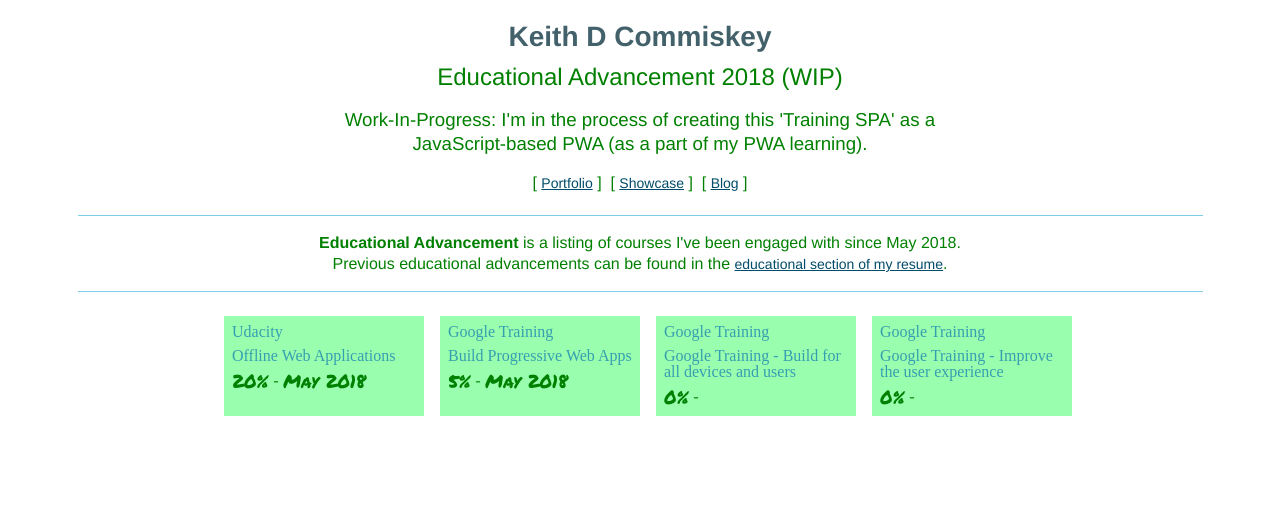
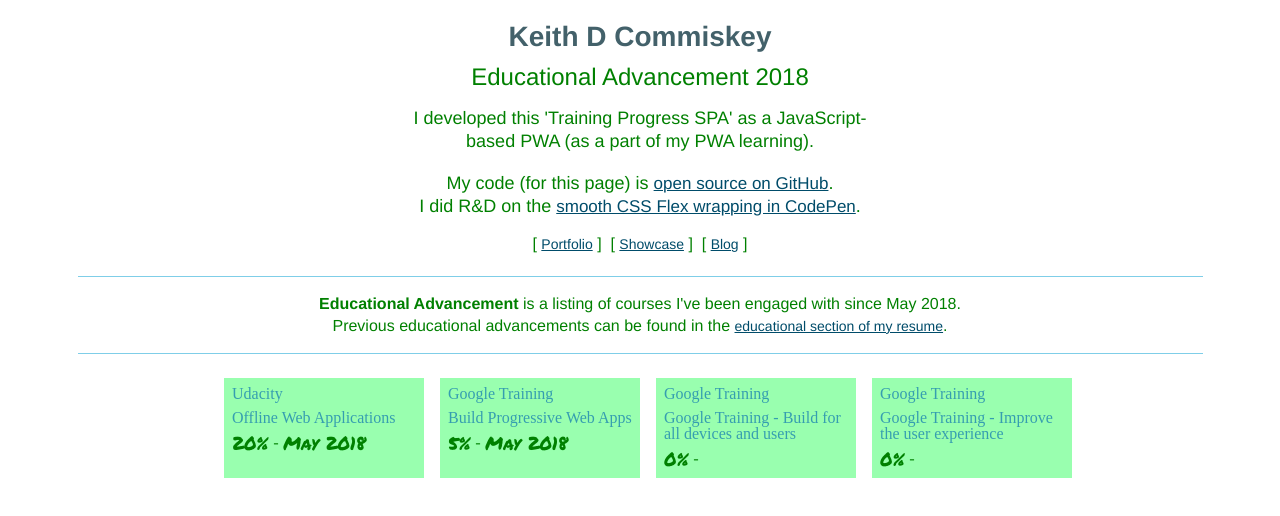
Before and after one commit to KDCinfo/snippets, a plain HTML site: page pwa/training/index.html in a window 1280 px wide. Drawn offline with Linux system fonts and the light colour scheme; a web font is replaced by a local one.

Commit message:
PWA - EA2018: Index header wording and H3 cleanup.

```diff
--- a/pwa/training/index.html
+++ b/pwa/training/index.html
@@ -18,8 +18,14 @@
       <div id="header" class="desc">
         <div id="hdrLogo">
           <h1 tabindex="0" onclick="goToExternalUrl()" alt="Showcase for Keith D Commiskey" title="Showcase for Keith D Commiskey">Keith D Commiskey</h1>
-          <h2 class="sub"><span class="no-wrap">Educational Advancement 2018</span> (WIP)</h2>
-          <h3>Work-In-Progress: I'm in the process of creating this <span class="no-wrap">'Training SPA'</span> as a JavaScript-based PWA (as a part of my PWA learning).</h3>
+          <h2 class="sub"><span class="no-wrap">Educational Advancement 2018</span></h2>
+          <div class="h3">
+            I developed this <span class="no-wrap">'Training Progress SPA'</span> as a JavaScript-based PWA (as a part of my PWA learning).
+          </div>
+          <div class="h3">
+            My code (for this page) is <a class="no-wrap" target="kdcNewWindow" href="https://github.com/KDCinfo/snippets/tree/master/pwa/training">open source on GitHub</a>.<br/>
+            I did R&D on the <a class="no-wrap" target="kdcNewWindow" href="https://codepen.io/KeithDC/pen/XYMgQj">smooth CSS Flex wrapping in CodePen</a>.
+          </div>
           <div>
             [&nbsp;<a onclick="goToExternalUrl(this.href);" href="https://kdcinfo.com">Portfolio</a>&nbsp;]&nbsp;
             [&nbsp;<a onclick="goToExternalUrl(this.href);" href="https://kdcbase.com">Showcase</a>&nbsp;]&nbsp;
@@ -37,8 +43,8 @@
   </div>
 
   <!-- Main will begin centered. -->
-       <!-- Mobile: Collapse. Desktop: Pull left; Open DIV on right (somehow; smooth) -->
-       <!-- Responsive: Menu will expand/collapse; DIV on right will fold underneath Main. -->
+       <!-- Mobile: Collapse. Desktop: Pull left; Open DIV on right: Smooth move class cards. -->
+       <!-- Responsive: Menu will expand / collapse; DIV on right will fold underneath Main. -->
   <!-- { c-: class, ch-: hidden, cl-: course list item, cc-: content } -->
   <div class="main-wrapper"><!--  maxit  -->
     <main class="main container">
@@ -47,11 +53,9 @@
         <div class="ch-courseProgress" hidden></div>
         <div class="c-courseVendorName"></div>
         <div class="c-courseVendor"></div>
-
         <div>
           <span class="c-courseProgress"></span><span> - </span><span class="c-courseDateLast"></span>
         </div>
-
         <div class="ch-courseDateStarted" hidden></div>
         <div class="ch-courseDesc" hidden></div>
         <div class="ch-courseList" hidden>
@@ -74,13 +78,6 @@
         <label>Course Desciption:</label><br/>
         <div class="cc-courseDesc">Fake Static Hard-Coded Data (replaced with JavaScript) [lorem15&rarr;]</div>
         <label>Course Topics:</label><br/>
-        <!--
-          <div class="cc-courseList">
-            <div>Class 1</div>
-            <div>Class 2</div>
-            <div>Class 3</div>
-          </div>
-        -->
       </div>
     </div>
   </div>
--- a/pwa/training/training.css
+++ b/pwa/training/training.css
@@ -22,6 +22,7 @@ body div.desc {
   h1,
   h2,
   h3,
+  .h3,
   h4 {
     font-weight: normal;
     margin: 0 auto;
@@ -31,10 +32,11 @@ body div.desc {
     display: inline-block;
     font-weight: bold;
   }
-  h3 {
+  h3,
+  .h3 {
     line-height: 1.3;
     margin: 1em auto;
-    max-width: 600px;
+    max-width: 500px;
   }
 
 a {
@@ -67,6 +69,12 @@ header h1 {
   }
   #hdrLogo h1 {
     cursor: pointer;
+  }
+  header .h3 {
+    font-size: 18px;
+  }
+  header .h3 a {
+    font-size: 17px;
   }
 .header-below {
   border-bottom: 1px solid hsla(195, 100%, 41%, 0.5);
```
